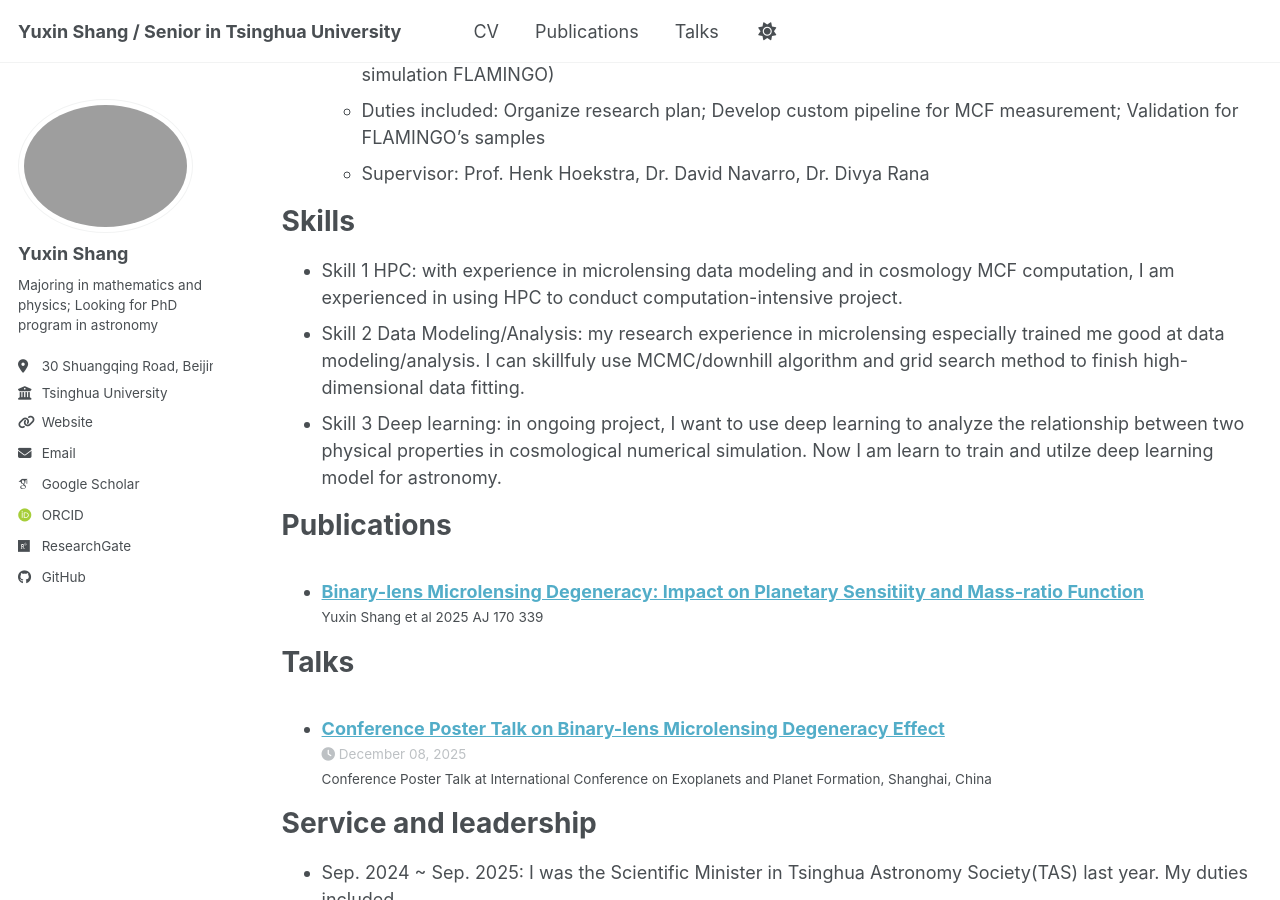
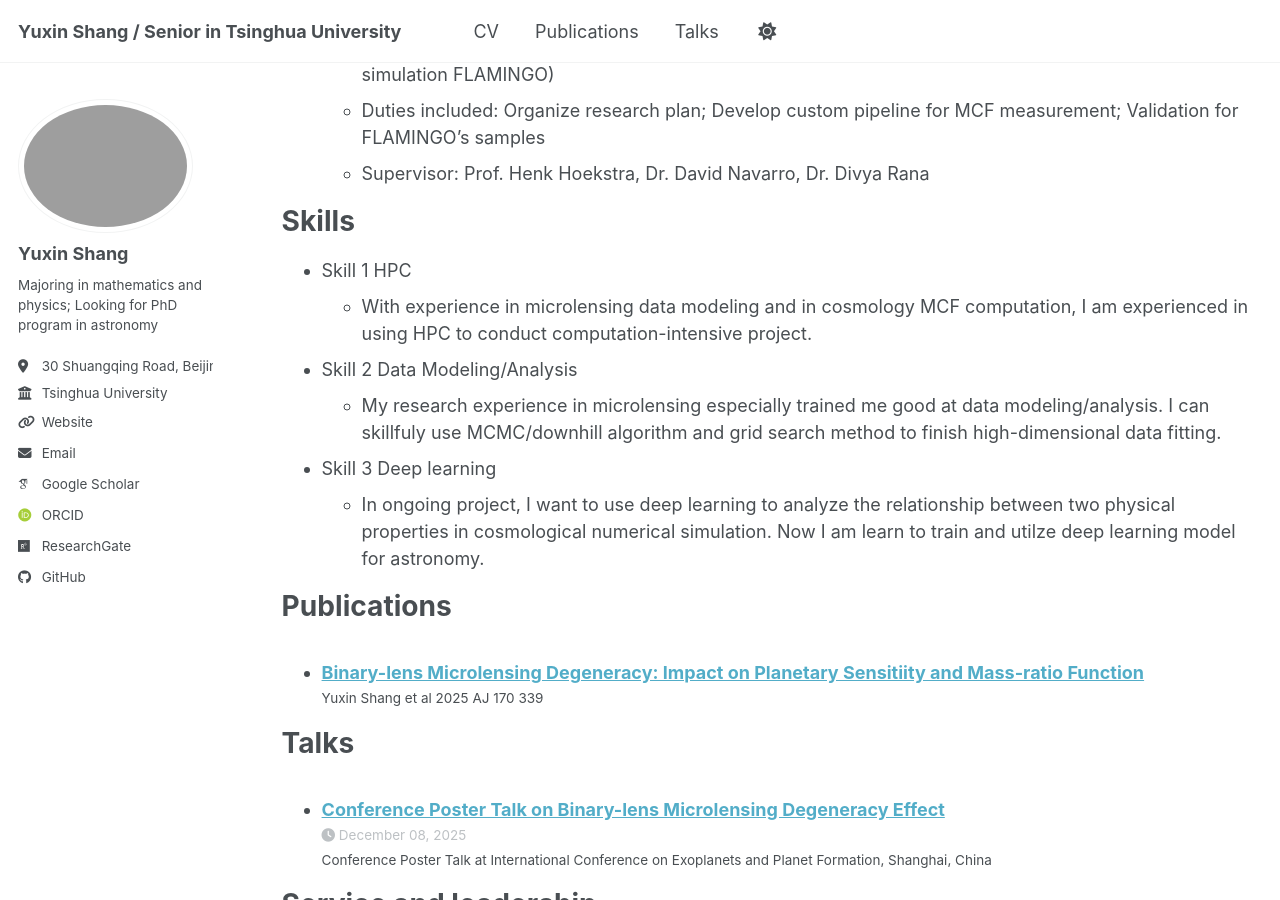
Before and after one commit to YuxinShang-thu/YuxinShang-thu.github.io, a Jekyll site: the page built from _pages/cv.md, in a window 1280 px wide and 900 px high, scrolled down 715 px. Built offline with Jekyll 4.4.1, drawn with Linux system fonts in a browser that asks for light colours; some web fonts are replaced; a script bundle is joined from its source files by our own code; library files that are not in the unit come from our copies.

Commit message:
Improve formatting of skills section in CV
Reformatted skills section for better readability and structure.

```diff
--- a/_pages/cv.md
+++ b/_pages/cv.md
@@ -35,9 +35,12 @@ Research experience
 
 Skills
 ======
-* Skill 1 HPC: with experience in microlensing data modeling and in cosmology MCF computation, I am experienced in using HPC to conduct computation-intensive project.
-* Skill 2 Data Modeling/Analysis: my research experience in microlensing especially trained me good at data modeling/analysis. I can skillfuly use MCMC/downhill algorithm and grid search method to finish high-dimensional data fitting.
-* Skill 3 Deep learning: in ongoing project, I want to use deep learning to analyze the relationship between two physical properties in cosmological numerical simulation. Now I am learn to train and utilze deep learning model for astronomy.
+* Skill 1 HPC
+  * With experience in microlensing data modeling and in cosmology MCF computation, I am experienced in using HPC to conduct computation-intensive project.
+* Skill 2 Data Modeling/Analysis
+  * My research experience in microlensing especially trained me good at data modeling/analysis. I can skillfuly use MCMC/downhill algorithm and grid search method to finish high-dimensional data fitting.
+* Skill 3 Deep learning
+  * In ongoing project, I want to use deep learning to analyze the relationship between two physical properties in cosmological numerical simulation. Now I am learn to train and utilze deep learning model for astronomy.
 
 Publications
 ======
```
